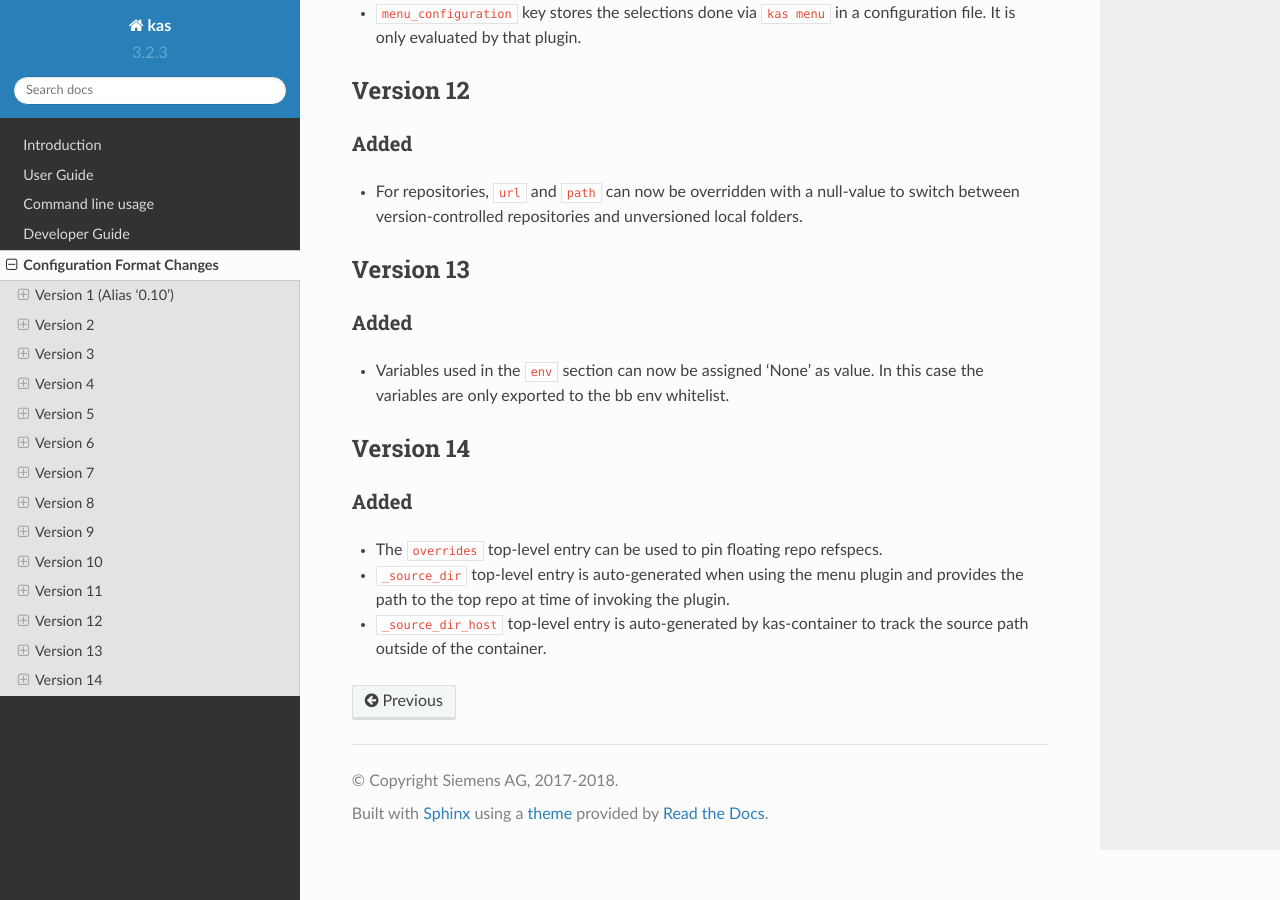
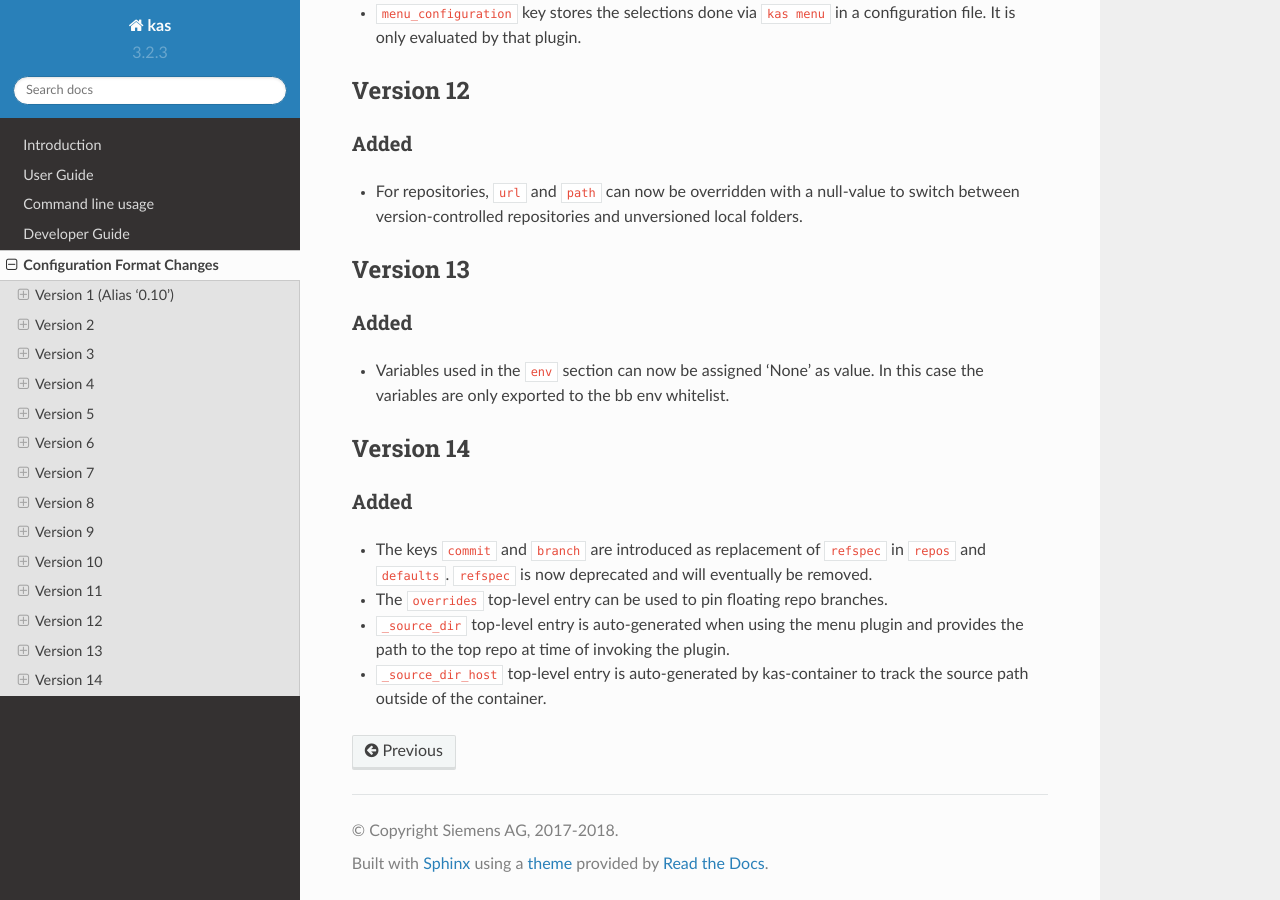
Before and after one commit to siemens/kas, a Sphinx documentation site: the page built from docs/format-changelog.rst, in a window 1280 px wide and 900 px high, scrolled down 2181 px. Built offline with Sphinx 7.4.7 and the Read the Docs theme 2.0.0, drawn with Linux system fonts in a browser that asks for light colours.

Commit message:
docs: Update format-changelog
This reflects the addition of commit and branch keys as well as the
switch to commit for overrides.

Signed-off-by: Jan Kiszka <jan.kiszka@siemens.com>

```diff
--- a/docs/format-changelog.rst
+++ b/docs/format-changelog.rst
@@ -137,7 +137,10 @@ Version 14
 Added
 ~~~~~
 
-- The ``overrides`` top-level entry can be used to pin floating repo refspecs.
+- The keys ``commit`` and ``branch`` are introduced as replacement of
+  ``refspec`` in ``repos`` and ``defaults``. ``refspec`` is now deprecated and
+  will eventually be removed.
+- The ``overrides`` top-level entry can be used to pin floating repo branches.
 - ``_source_dir`` top-level entry is auto-generated when using the menu plugin
   and provides the path to the top repo at time of invoking the plugin.
 - ``_source_dir_host`` top-level entry is auto-generated by kas-container to
```
